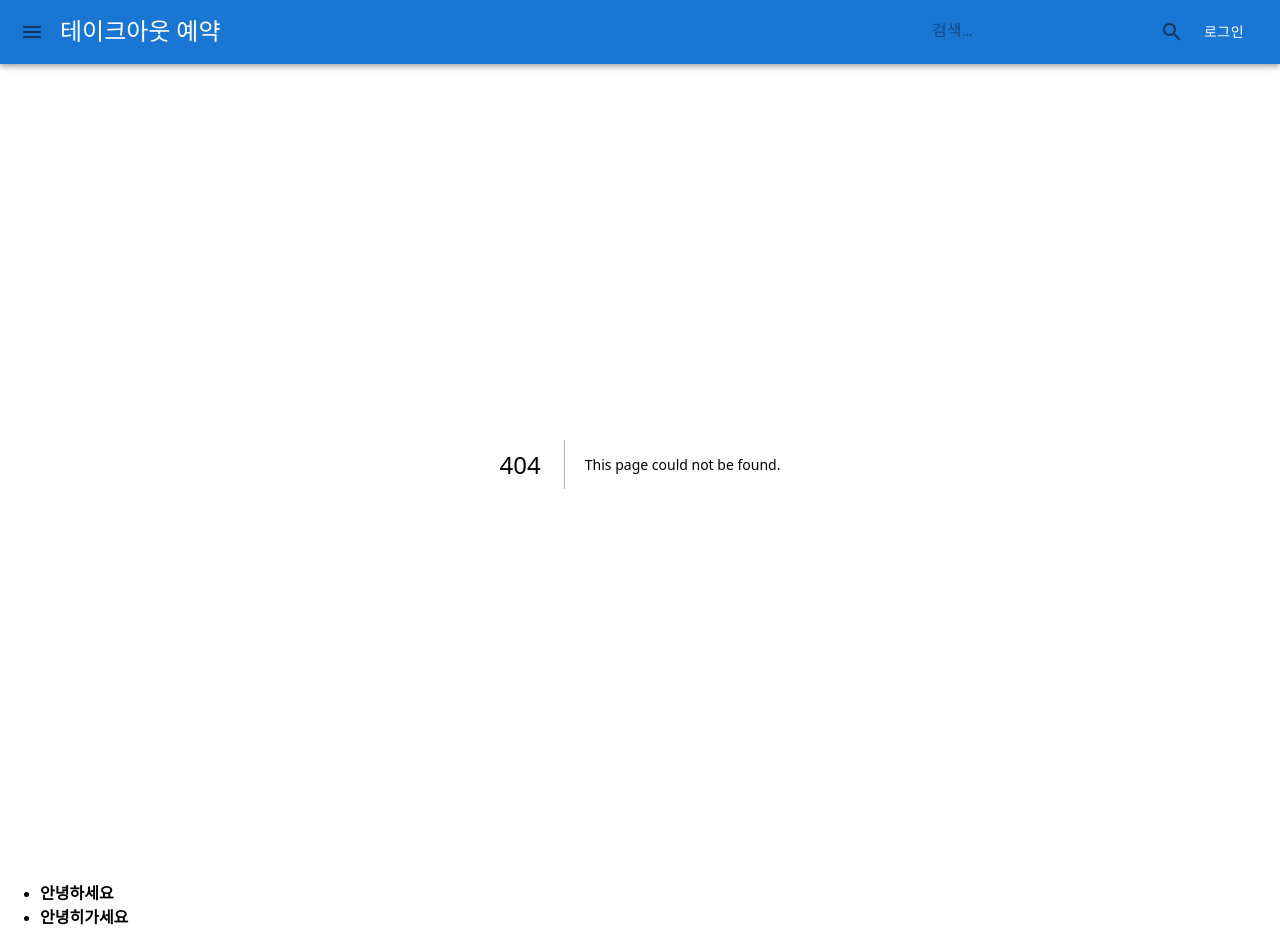
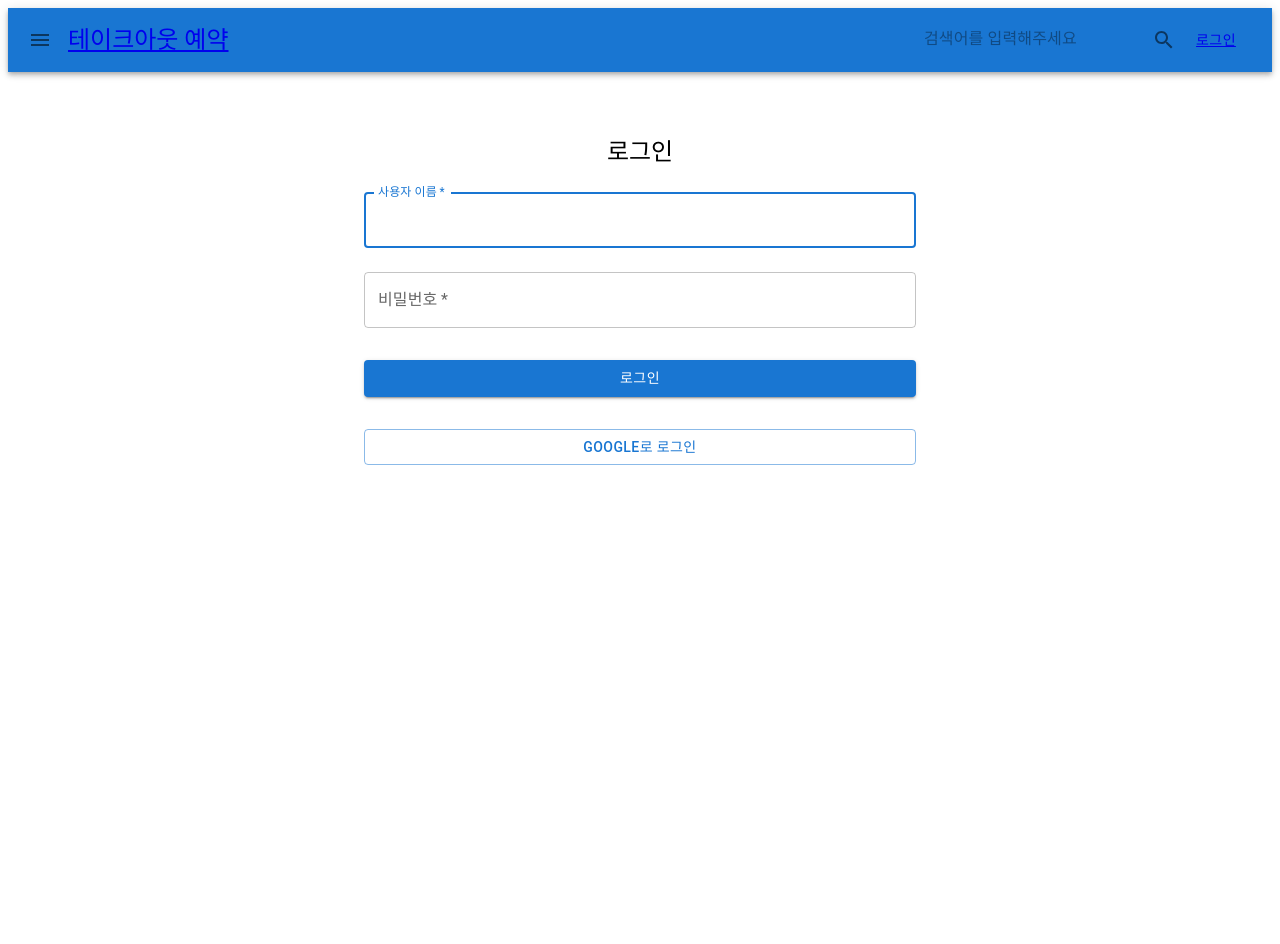
Before and after one commit to Royzzzzzzz/-ReservationApp, a Next.js app: page /login in a window 1280 px wide. Before the commit this address had no page. After the commit the page ends 800 px from the top, so only its background shows below. Built offline with nearby package versions, Linux system fonts and the light colour scheme; data requests are answered from the project's data file.

Commit message:
배포테스트

```diff
--- a/package.json
+++ b/package.json
@@ -13,6 +13,9 @@
     "@emotion/styled": "^11.11.0",
     "@mui/icons-material": "^5.15.2",
     "@mui/material": "^5.15.2",
+    "dotenv": "^16.3.1",
+    "express": "^4.18.2",
+    "mongodb": "^6.3.0",
     "next": "14.0.4",
     "react": "^18",
     "react-dom": "^18"
--- a/src/app/layout.js
+++ b/src/app/layout.js
@@ -17,8 +17,8 @@ export const metadata = {
 }
 
 export default async function RootLayout({ children }) {
-  const resp = await fetch('http://localhost:9999/topics');
-  const topics = await resp.json();
+  // const resp = await fetch('http://localhost:9999/topics');
+  // const topics = await resp.json();
   return (
     // 헤드태그,상단메뉴 넣음
     <html>
@@ -37,13 +37,13 @@ export default async function RootLayout({ children }) {
 
             {/* 제목 */}
             <Typography variant="h5" component="div" sx={{ flexGrow: 1 }}>
-              테이크아웃 예약
+              <Link href="/">테이크아웃 예약</Link>
             </Typography>
 
             {/* 검색창 */}
             <div>
               <InputBase
-                placeholder="검색…"
+                placeholder="검색어를 입력해주세요"
                 inputProps={{ 'aria-label': 'search' }}
               />
               <IconButton type="submit" aria-label="search">
@@ -52,19 +52,21 @@ export default async function RootLayout({ children }) {
             </div>
 
             {/* 로그인 버튼 */}
-            <Button color="inherit">로그인</Button>
+            <Button color="inherit">
+              <Link href="/login">로그인</Link>
+            </Button>
           </Toolbar>
         </AppBar>
         <Box>
           {children}
         </Box>
-        <ul className='title'>
+        {/* <ul className='title'>
           {topics.map((topic) => {
             return <li key={topic.id}>
               {topic.title}
             </li>
           })}
-        </ul>
+        </ul> */}
       </body>
     </html>
   )
--- /dev/null
+++ b/src/app/login/LoginComponent.js
@@ -0,0 +1,18 @@
+import Button from '@mui/material/Button';
+
+export default function LoginComponent() {
+    const googleLoginUrl = `https://accounts.google.com/o/oauth2/v2/auth?response_type=code&client_id=YOUR_CLIENT_ID&scope=profile email&redirect_uri=YOUR_REDIRECT_URI&access_type=offline`;
+    // 로그인 컴포넌트의 내용
+    return (
+        <>
+            <Button
+                fullWidth
+                variant="outlined"
+                sx={{ mt: 2 }}
+                href={googleLoginUrl}
+            >
+                Google로 로그인
+            </Button>
+        </>
+    )
+}
--- /dev/null
+++ b/src/app/login/page.js
@@ -0,0 +1,60 @@
+import React from 'react';
+import Container from '@mui/material/Container';
+import Box from '@mui/material/Box';
+import TextField from '@mui/material/TextField';
+import Button from '@mui/material/Button';
+import Typography from '@mui/material/Typography';
+import dynamic from 'next/dynamic';
+
+const LoginComponent = dynamic(() => import('./LoginComponent.js'), { ssr: false });
+
+export default function Login() {
+
+    return (
+        <Container maxWidth="sm">
+            <Box
+                sx={{
+                    marginTop: 8,
+                    display: 'flex',
+                    flexDirection: 'column',
+                    alignItems: 'center',
+                }}
+            >
+                <Typography component="h1" variant="h5">
+                    로그인
+                </Typography>
+                <Box component="form" noValidate sx={{ mt: 1 }}>
+                    <TextField
+                        margin="normal"
+                        required
+                        fullWidth
+                        id="username"
+                        label="사용자 이름"
+                        name="username"
+                        autoComplete="username"
+                        autoFocus
+                    />
+                    <TextField
+                        margin="normal"
+                        required
+                        fullWidth
+                        name="password"
+                        label="비밀번호"
+                        type="password"
+                        id="password"
+                        autoComplete="current-password"
+                    />
+                    <Button
+                        type="submit"
+                        fullWidth
+                        variant="contained"
+                        sx={{ mt: 3, mb: 2 }}
+                    >
+                        로그인
+                    </Button>
+                    <LoginComponent />
+                </Box>
+            </Box>
+        </Container>
+    );
+}
```
Also changed, not shown: 2 other files (tests, documents, lock files or other folders).
